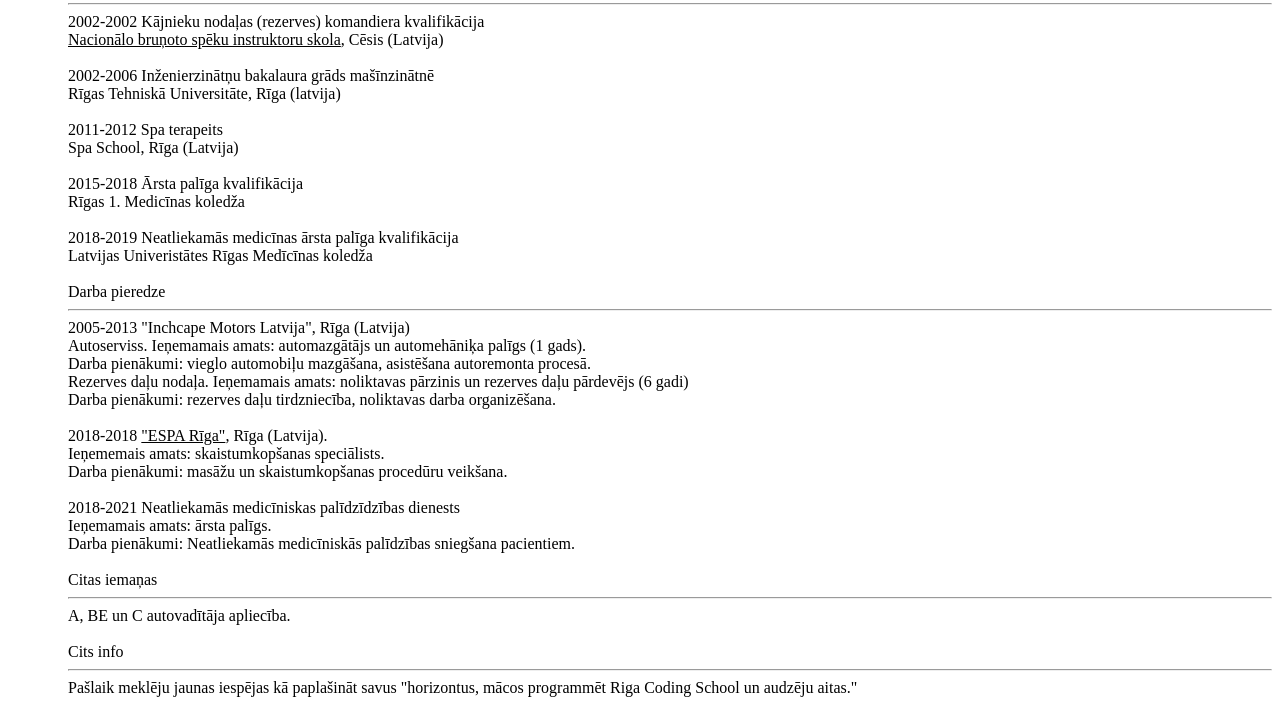
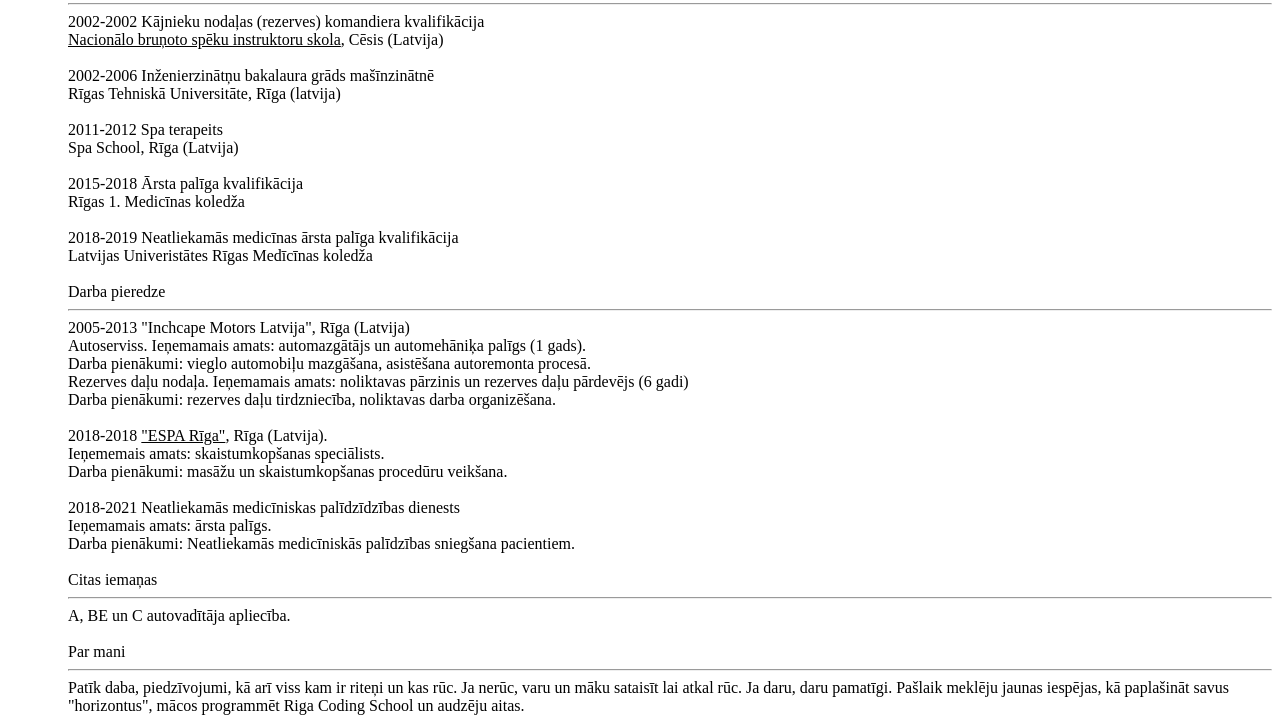
Before and after one commit to Janis444/cv, a plain HTML site: page index.html in a window 1280 px wide. Shown: the part 129-852 px from the top of the page. Drawn offline with Linux system fonts and the light colour scheme.

Commit message:
index
uzlaboju index, pieliku bildes

```diff
--- a/index.html
+++ b/index.html
@@ -86,11 +86,13 @@
 
       <div>A, BE un C autovadītāja apliecība.</div>
       <br />
-      <div>Cits info</div>
+      <div>Par mani</div>
       <hr />
       <div>
-        Pašlaik meklēju jaunas iespējas kā paplašināt savus "horizontus, mācos
-        programmēt Riga Coding School un audzēju aitas."
+        Patīk daba, piedzīvojumi, kā arī viss kam ir riteņi un kas rūc. Ja
+        nerūc, varu un māku sataisīt lai atkal rūc. Ja daru, daru pamatīgi.
+        Pašlaik meklēju jaunas iespējas, kā paplašināt savus "horizontus", mācos
+        programmēt Riga Coding School un audzēju aitas.
       </div>
     </nav>
   </body>
```
Also changed, not shown: pic/IMAG0076.jpg (added), pic/IMAG0808.jpg (added), pic/IMG_20200919_164154.jpg (added), pic/IMG_20210612_133245.jpg (added), pic/received_354740069156912.jpeg (added), pic/received_370381938155796.jpeg (added), 1 other file.
